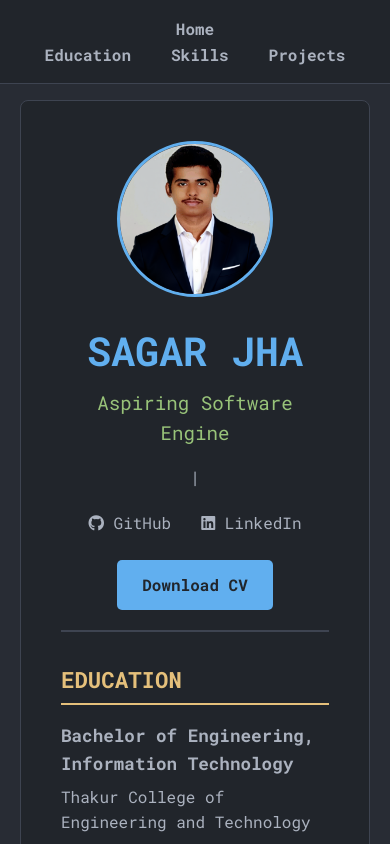
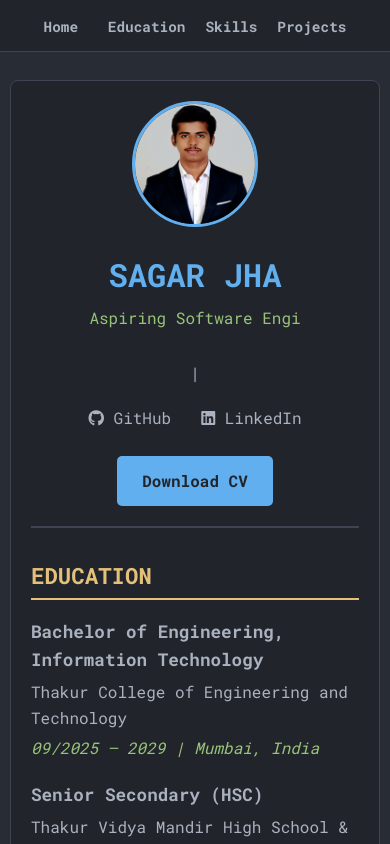
Before and after one commit to sagarjha0712/react-portfolio, a React (Vite) app: page / in a window 390 px wide. Shown: the top 844 px of the page. Built offline with nearby package versions, Linux system fonts and the light colour scheme.

Commit message:
feat: Add mobile responsiveness

```diff
--- a/src/components/Header.css
+++ b/src/components/Header.css
@@ -69,3 +69,19 @@
     transform: translateY(-3px); /* Lifts the button slightly */
     box-shadow: 0 4px 8px rgba(0, 0, 0, 0.2); /* Adds a subtle shadow on hover */
 }
+
+/* ===== HEADER RESPONSIVENESS ===== */
+@media (max-width: 768px) {
+    .profile-picture {
+        width: 120px;
+        height: 120px;
+    }
+
+    .resume-header h1 {
+        font-size: 2rem;
+    }
+
+    .resume-header .subtitle {
+        font-size: 1rem;
+    }
+}
--- a/src/components/Navbar.css
+++ b/src/components/Navbar.css
@@ -22,3 +22,14 @@
 .navbar a:hover {
     color: #61afef; /* The nice blue from our header */
 }
+
+/* ===== NAVBAR RESPONSIVENESS ===== */
+@media (max-width: 768px) {
+    .navbar {
+        padding: 0.8rem 0; /* Make the navbar a bit shorter */
+    }
+    .navbar a {
+        margin: 0 10px; /* Reduce space between links */
+        font-size: 0.9rem; /* Make the font smaller */
+    }
+}
--- a/src/index.css
+++ b/src/index.css
@@ -37,3 +37,17 @@ body {
   opacity: 1;
   transform: translateY(0);
 }
+
+/* ===== MEDIA QUERIES FOR RESPONSIVENESS ===== */
+
+/* For tablets and smaller devices */
+@media (max-width: 768px) {
+    body {
+        padding: 10px; /* Reduce the outer padding on small screens */
+    }
+
+    .container {
+        padding: 20px; /* Reduce the padding inside the main card */
+        margin-top: 70px; /* Adjust margin-top for the smaller navbar */
+    }
+}
```
